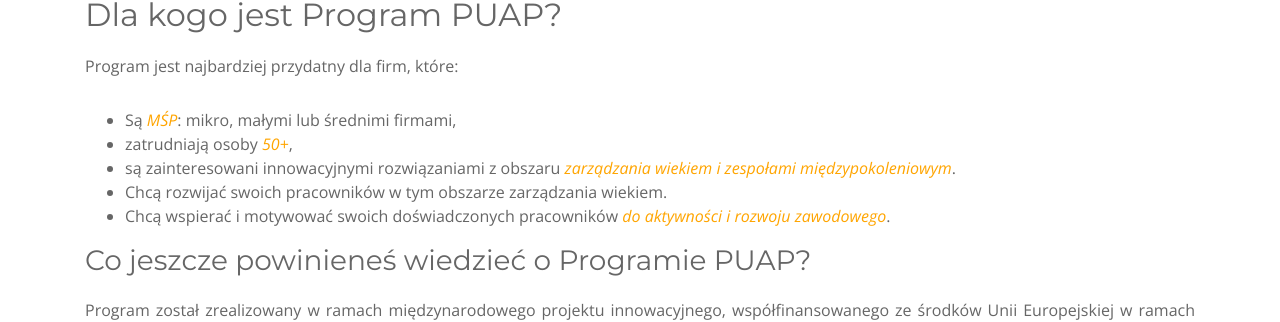
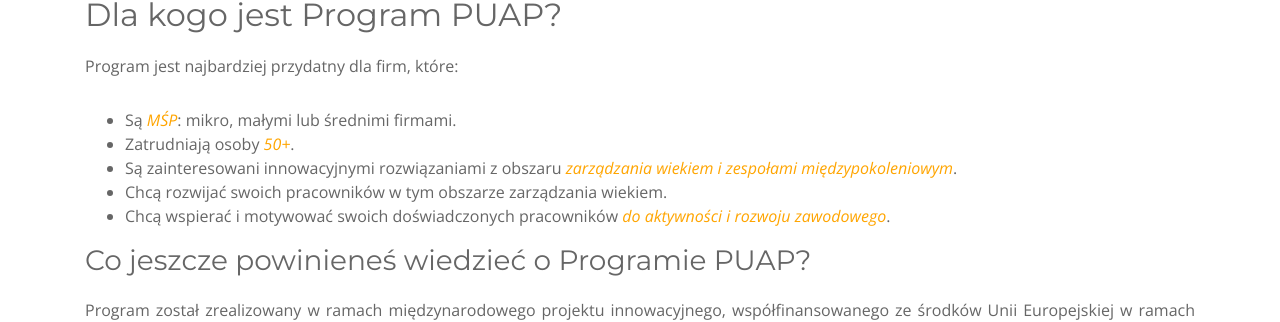
Before and after one commit to modorg/diversityhub-puap, a Jekyll site: the page built from more.md, in a window 1280 px wide and 900 px high, scrolled down 1196 px. Shown: the part 151-473 px from the top of the window. Built offline with Jekyll 4.4.1, drawn with Linux system fonts in a browser that asks for light colours; some web fonts are replaced; our own code applies the rules of GitHub Pages for plain Markdown files.

Commit message:
add images and text fixes

```diff
--- a/_data/content.yml
+++ b/_data/content.yml
@@ -46,15 +46,15 @@
   portfolio:
     title: "Skorzystaj z narzędzi PUAP:"
     items:
-      - {img: 'assets/img/wiecej_o_proj_screen.png', file: 'assets/PUAP_Wiecej_o_projekcie.pdf', title: 'Diagnoza organizacji', type: PDF,
+      - {img: 'assets/img/diagnosis_panel.jpg', file: 'assets/PUAP_Wiecej_o_projekcie.pdf', title: 'Diagnoza organizacji', type: PDF,
       content: 'Zaloguj się i przeprowadź audyt zarządzania wiekiem'}
       - {img: 'assets/img/narzedziownik_screen.png', file: 'assets/PUAP_Narzedziownik_2019_final.pdf', title: 'Narzędzia dla zarządzających', type: PDF,
       content: 'Pobierz materiały wspierające osoby pracujące z zespołami międzygeneracyjnymi'}
       - {img: 'assets/img/wiecej_o_proj_screen.png', file: 'assets/PUAP_Wiecej_o_projekcie.pdf', title: 'Podręcznik dla pracowników', type: PDF,
       content: 'Pobierz przewodnik dla dojrzałych pracowników'}
-      - {img: 'assets/img/wiecej_o_proj_screen.png', file: 'assets/PUAP_Wiecej_o_projekcie.pdf', title: 'Programy szkoleń', type: PDF,
+      - {img: 'assets/img/programy_szkolen_panel.jpg', file: 'assets/PUAP_Wiecej_o_projekcie.pdf', title: 'Programy szkoleń', type: PDF,
       content: 'Pobierz gotowe programy szkoleń '}
-      - {img: 'assets/img/filmy_screen.png', file: 'assets/PUAP_protokół odbioru_filmy.pdf', title: 'Filmy edukacyjne', type: PDF,
+      - {img: 'assets/img/filmy_panel.jpg', file: 'assets/PUAP_protokół odbioru_filmy.pdf', title: 'Filmy edukacyjne', type: PDF,
       content: 'Obejrzyj serię filmów dla pracownika i pracodawcy'}
       - {img: 'assets/img/wse_end_screen.png', file: 'https://vimeo.com/369549656/674308e644', title: 'Film promocyjny', type: film,
       content: 'Obejrzyj video promujące zatrudnianie osób dojrzałych'}
--- a/index.html
+++ b/index.html
@@ -51,7 +51,7 @@
         <div class="about-col">
           <div class="img">
             <img src="img/5.jpg" alt="" class="img-fluid">
-            <div class="icon"><i class="ion-ios-eye-outline"></i></div>
+            <div class="icon"><i class="ion-android-contacts"></i></div>
           </div>
           <h2 class="title">{{ site.data.content.index.about_cols.left.title }}</h2>
           <p class="text-justify">
@@ -65,7 +65,7 @@
         <div class="about-col">
           <div class="img">
             <img src="img/image7.jpeg" alt="" class="img-fluid">
-            <div class="icon"><i class="ion-ios-speedometer-outline"></i></div>
+            <div class="icon"><i class="ion-chatboxes"></i></div>
           </div>
           <h2 class="title">{{ site.data.content.index.about_cols.middle.title }}</h2>
           <p class="text-justify">
@@ -79,7 +79,7 @@
         <div class="about-col">
           <div class="img">
             <img src="img/about-plan.jpg" alt="" class="img-fluid">
-            <div class="icon"><i class="ion-ios-list-outline"></i></div>
+            <div class="icon"><i class="ion-android-checkbox"></i></div>
           </div>
           <h2 class="title">{{ site.data.content.index.about_cols.right.title }}</h2>
           <p class="text-justify">
--- a/more.md
+++ b/more.md
@@ -37,9 +37,9 @@
 ## Dla kogo jest Program PUAP?
 Program jest najbardziej przydatny dla firm, które:
 
-- Są *MŚP*: mikro, małymi lub średnimi firmami,
-- zatrudniają osoby *50+*,
-- są zainteresowani innowacyjnymi rozwiązaniami z obszaru *zarządzania wiekiem i zespołami międzypokoleniowym*.
+- Są *MŚP*: mikro, małymi lub średnimi firmami.
+- Zatrudniają osoby *50+*.
+- Są zainteresowani innowacyjnymi rozwiązaniami z obszaru *zarządzania wiekiem i zespołami międzypokoleniowym*.
 - Chcą rozwijać swoich pracowników w tym obszarze zarządzania wiekiem.
 - Chcą wspierać i motywować swoich doświadczonych pracowników *do aktywności i rozwoju zawodowego*.
 
```
Also changed, not shown: assets/img/diagnosis_panel.jpg (added), assets/img/filmy_panel.jpg (added), assets/img/filmy_screen.png, assets/img/narzedziownik_screen.png, assets/img/programy_szkolen_panel.jpg (added), assets/img/wse_end_screen.png.
